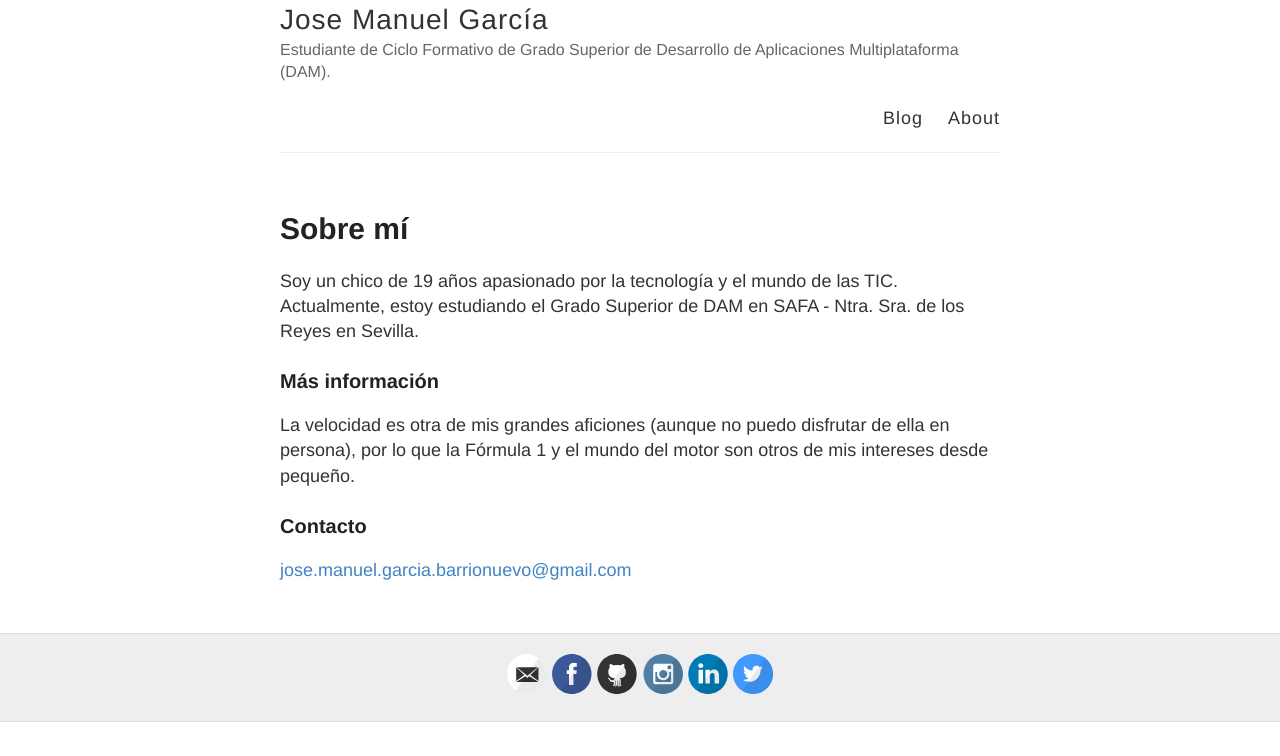
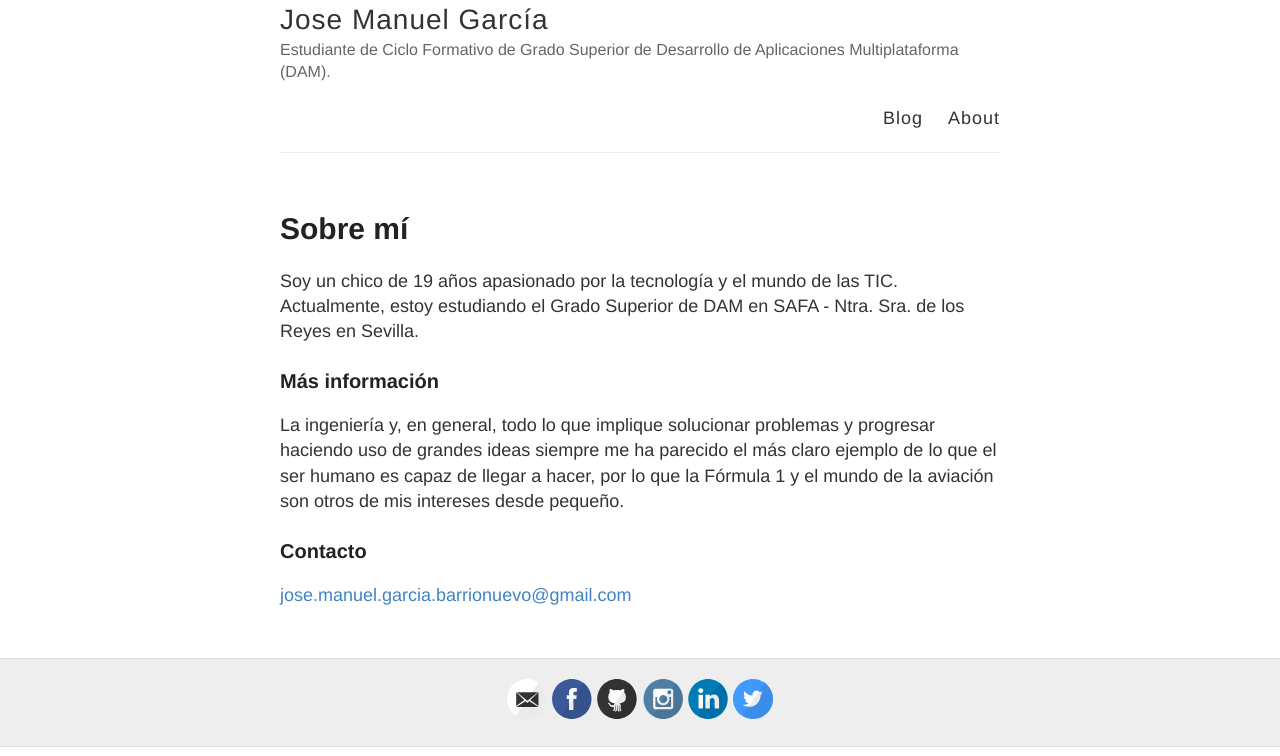
Before and after one commit to JoMaGaBa1/jomagaba1.github.io, a Jekyll site: the page built from about.md, in a window 1280 px wide, cut to the strip 144-900 px from the top of the page. Built offline with Jekyll 4.4.1, drawn with Linux system fonts in a browser that asks for light colours.

Commit message:
Remate about a la espera de proyectos

```diff
--- a/about.md
+++ b/about.md
@@ -8,7 +8,7 @@ Soy un chico de 19 años apasionado por la tecnología y el mundo de las TIC. Ac
 
 ### Más información
 
-La velocidad es otra de mis grandes aficiones (aunque no puedo disfrutar de ella en persona), por lo que la Fórmula 1 y el mundo del motor son otros de mis intereses desde pequeño.
+La ingeniería y, en general, todo lo que implique solucionar problemas y progresar haciendo uso de grandes ideas siempre me ha parecido el más claro ejemplo de lo que el ser humano es capaz de llegar a hacer, por lo que la Fórmula 1 y el mundo de la aviación son otros de mis intereses desde pequeño.
 
 ### Contacto
 
```
